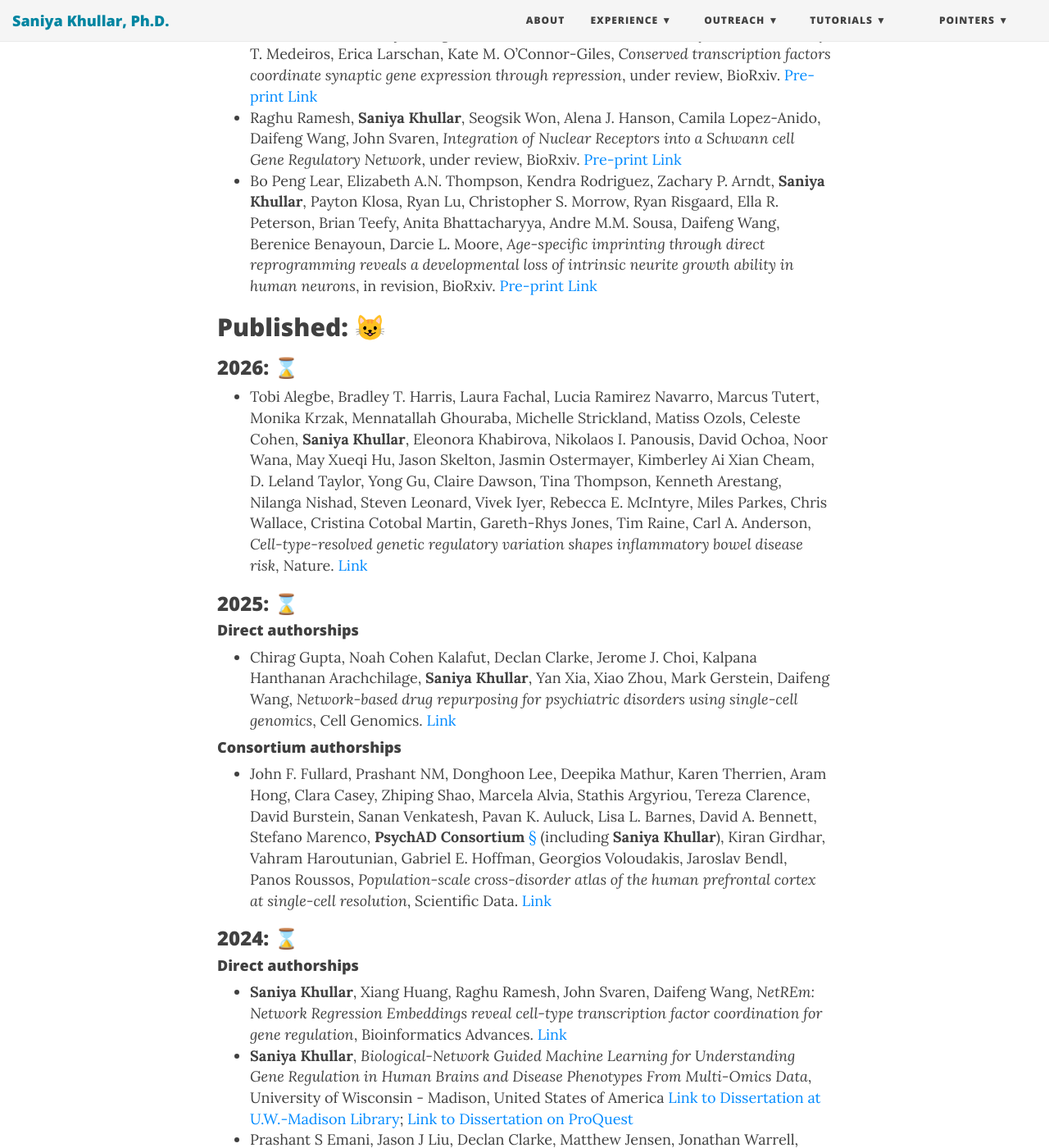
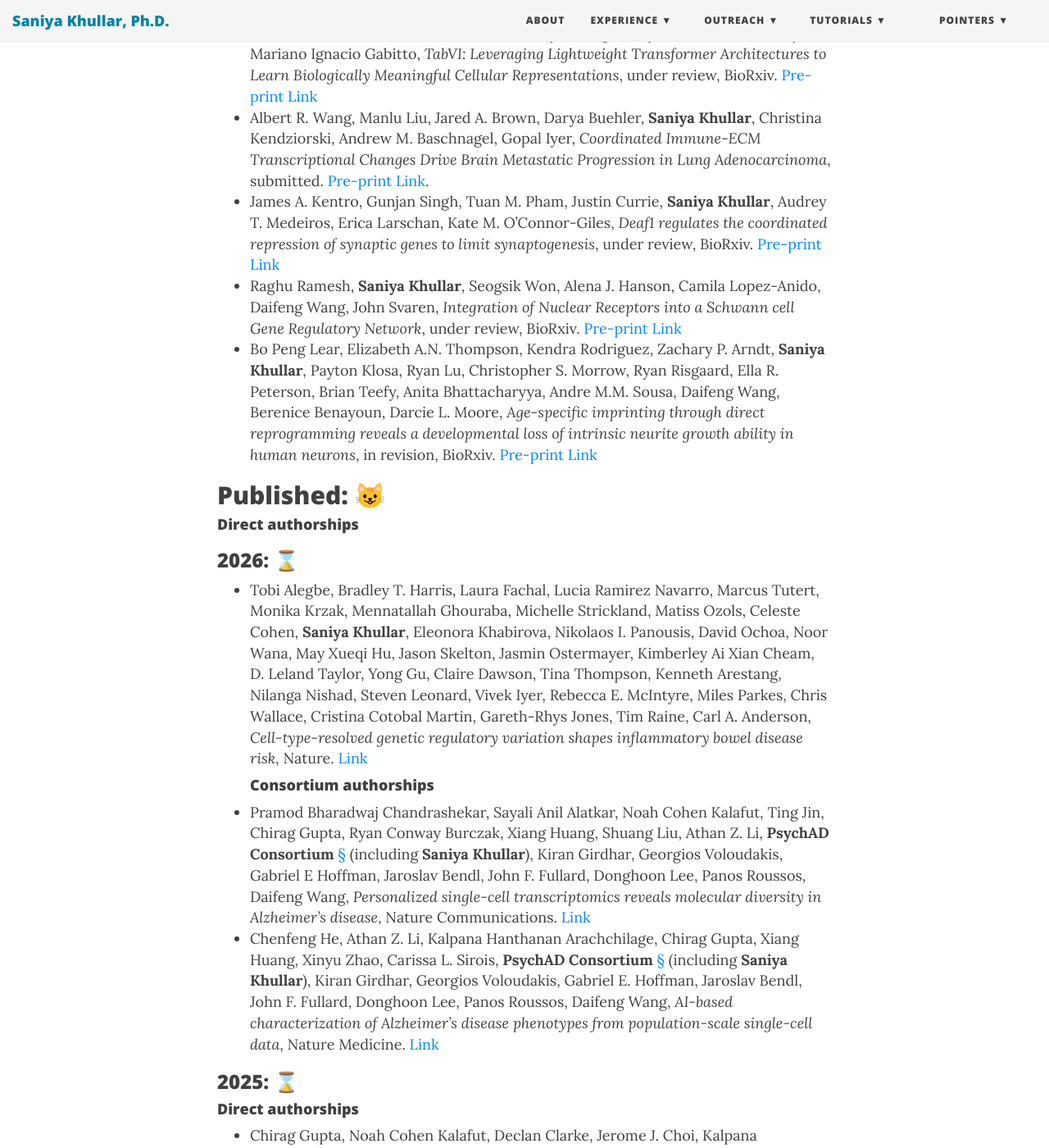
Before and after one commit to SaniyaKhullar/saniyakhullar.github.io, a Jekyll site: the page built from publications.md, in a window 1280 px wide and 1400 px high, scrolled down 1157 px. Shown: the whole window at 82% size. Built offline with Jekyll 4.4.1, drawn with Linux system fonts in a browser that asks for light colours; nearby versions of some CDN libraries; some of the changed text lies outside the part shown.

Commit message:
updated projects :)

```diff
--- a/publications.md
+++ b/publications.md
@@ -10,18 +10,25 @@
 Please note my publications 🤓📚🧬 are as follows 📖 :
 <!-- https://emojipedia.org/people -->
 ## Revisions/Under Review/Preprints: ✏️
+- Karan Kumar, Kiran Kumar, Sebastián Urquiza-Zurich, **Saniya Khullar**, Miriam Caballero Cerveró, Isabell Gallego Rendón, Tobias Benedikt Alter, Lars M. Blank, Wen-Hsiung Li, *The pangenome era: from gene catalogs to AI-ready graph knowledge systems*, submitted.
+- Negin Rahimzadeh, Samuel Morabito, **Saniya Khullar**, Zechuan Shi, Zhenkun Cao, Vivek Swarup, *An Integrated Single-Cell Atlas Reveals Cell-Type-Specific Regulatory Programs, Communication Networks, and Molecular Subtypes in Alzheimer's Disease*, under review, BioRxiv. [Pre-print Link](https://www.biorxiv.org/content/10.64898/2026.09.03.747935v1.full); [Web Tool: Pan-AD Atlas](https://swaruplab.bio.uci.edu/panad_atlas/)
 - Yu Xu, Douglas Loesch, Henry J. Taylor, Michael F. Keating, Scott C. Ritchie, Xilin Jiang, Tam Tran, Carles Foguet, **Saniya Khullar**, Jiaying Yin, Elodie Persyn, Hasanga Manikpurage, Yang Liu, Emma Bonglack, Chief Ben-Eghan, Laurent Gil, Zhongte Peng, Jianfeng Huang, David J. Roberts, Benjamin Sun, Heiko Runz, Angela Wood, Emanuele Di Angelatonio, Christopher Whelan, Adam S. Butterworth, Slavé Petrovski, John Danesh, Francis Collins, Abhishek Nag, Brian G. Drew, Joshua C. Denny, Dirk Paul, Samuel Lambert, Michael Inouye, *A proteome-wide association study for cardiovascular diseases in 640,000 individuals of diverse ancestries*, MedRxiv. [Pre-print Link](https://www.medrxiv.org/content/10.64898/2026.08.04.26359685v1).
 - Benedetta Felici, Scott C. Ritchie, **Saniya Khullar**, Carles Foguet, Elodie Persyn, Hasanga D. Manikpurage, Yang Liu, Samuel A. Lambert, Samantha Ip, James H.F. Rudd, Michael Inouye, *Polygenic risk of cardiovascular disease manifests in cardiac structure and function*, under review, MedRxiv. [Pre-print Link](https://www.medrxiv.org/content/10.64898/2026.06.07.26354998v1.full-text)
 - Maija Rozenberga, Rihards Saksis, Lauma Jagare, **Saniya Khullar**, Ilze Konrāde, Zane Straume, Ilze Birka, Monta Brīvība, Ilze Elbere, Jānis Kloviņš, *Sex-specific immune signatures in irritable bowel syndrome reveal reduced neutrophil-associated activity in males and altered interferon signalling in females*, Submitted.
 - Aditi Chandrashekar, Rohan Gala, Andreas Tjärnberg, **Saniya Khullar**, Grace Huynh, Mariano Ignacio Gabitto, *TabVI: Leveraging Lightweight Transformer Architectures to Learn Biologically Meaningful Cellular Representations*, under review, BioRxiv. [Pre-print Link](https://www.biorxiv.org/content/10.1101/2025.02.13.637984v1.full)
 -	Albert R. Wang, Manlu Liu, Jared A. Brown, Darya Buehler, **Saniya Khullar**, Christina Kendziorski, Andrew M. Baschnagel, Gopal Iyer, *Coordinated Immune-ECM Transcriptional Changes Drive Brain Metastatic Progression in Lung Adenocarcinoma*, submitted. [Pre-print Link](https://www.sciencedirect.com/science/article/abs/pii/S1556086425001388).
--	James A. Kentro, Gunjan Singh, Tuan M. Pham, Justin Currie, **Saniya Khullar**, Audrey T. Medeiros, Erica Larschan, Kate M. O’Connor-Giles, *Conserved transcription factors coordinate synaptic gene expression through repression*, under review, BioRxiv. [Pre-print Link](https://www.biorxiv.org/content/10.1101/2024.10.30.621128v2)
+-	James A. Kentro, Gunjan Singh, Tuan M. Pham, Justin Currie, **Saniya Khullar**, Audrey T. Medeiros, Erica Larschan, Kate M. O’Connor-Giles, *Deaf1 regulates the coordinated repression of synaptic genes to limit synaptogenesis*, under review, BioRxiv. [Pre-print Link](https://www.biorxiv.org/content/10.1101/2024.10.30.621128v4)
 -	Raghu Ramesh, **Saniya Khullar**, Seogsik Won, Alena J. Hanson, Camila Lopez-Anido, Daifeng Wang, John Svaren, *Integration of Nuclear Receptors into a Schwann cell Gene Regulatory Network*, under review, BioRxiv. [Pre-print Link](https://www.biorxiv.org/content/10.1101/2025.10.30.685409v1)
 -	Bo Peng Lear, Elizabeth A.N. Thompson, Kendra Rodriguez, Zachary P. Arndt, **Saniya Khullar**, Payton Klosa, Ryan Lu, Christopher S. Morrow, Ryan Risgaard, Ella R. Peterson, Brian Teefy, Anita Bhattacharyya, Andre M.M. Sousa, Daifeng Wang, Berenice Benayoun, Darcie L. Moore, *Age-specific imprinting through direct reprogramming reveals a developmental loss of intrinsic neurite growth ability in human neurons*, in revision, BioRxiv. [Pre-print Link](https://www.biorxiv.org/content/10.1101/2023.10.25.563769v2)
 
 ## Published: 😺
+#### Direct authorships
 ### 2026: ⌛
 - Tobi Alegbe, Bradley T. Harris, Laura Fachal, Lucia Ramirez Navarro, Marcus Tutert, Monika Krzak, Mennatallah Ghouraba, Michelle Strickland, Matiss Ozols, Celeste Cohen, **Saniya Khullar**, Eleonora Khabirova, Nikolaos I. Panousis, David Ochoa, Noor Wana, May Xueqi Hu, Jason Skelton, Jasmin Ostermayer, Kimberley Ai Xian Cheam, D. Leland Taylor, Yong Gu, Claire Dawson, Tina Thompson, Kenneth Arestang, Nilanga Nishad, Steven Leonard, Vivek Iyer, Rebecca E. McIntyre, Miles Parkes, Chris Wallace, Cristina Cotobal Martin, Gareth-Rhys Jones, Tim Raine, Carl A. Anderson, *Cell-type-resolved genetic regulatory variation shapes inflammatory bowel disease risk*, Nature. [Link](https://www.nature.com/articles/s41586-026-10627-z)
+#### Consortium authorships
+- Pramod Bharadwaj Chandrashekar, Sayali Anil Alatkar, Noah Cohen Kalafut, Ting Jin, Chirag Gupta, Ryan Conway Burczak, Xiang Huang, Shuang Liu, Athan Z. Li, **PsychAD Consortium** [§](https://psych-ad.org/people/) (including **Saniya Khullar**), Kiran Girdhar, Georgios Voloudakis, Gabriel E Hoffman, Jaroslav Bendl, John F. Fullard, Donghoon Lee, Panos Roussos, Daifeng Wang, *Personalized single-cell transcriptomics reveals molecular diversity in Alzheimer’s disease*, Nature Communications. [Link](https://www.nature.com/articles/s41467-026-72310-1)
+- Chenfeng He, Athan Z. Li, Kalpana Hanthanan Arachchilage, Chirag Gupta, Xiang Huang, Xinyu Zhao, Carissa L. Sirois, **PsychAD Consortium** [§](https://psych-ad.org/people/) (including **Saniya Khullar**), Kiran Girdhar, Georgios Voloudakis, Gabriel E. Hoffman, Jaroslav Bendl, John F. Fullard, Donghoon Lee, Panos Roussos, Daifeng Wang, *AI-based characterization of Alzheimer’s disease phenotypes from population-scale single-cell data*, Nature Medicine. [Link](https://www.nature.com/articles/s41591-025-04128-1#Abs1)
+
 
 ### 2025: ⌛
 #### Direct authorships
```
